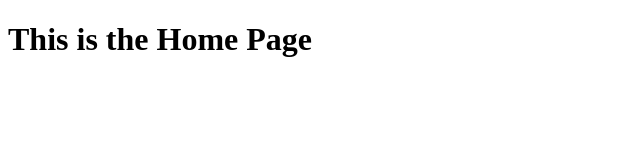
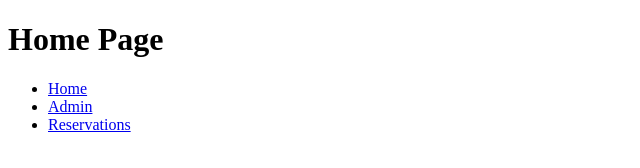
Before and after one commit to Julia22123/FinalProject4320Team6, a plain HTML site: page templates/index.html in a window 1280 px wide. Shown: the whole page, without its empty margins (0-640 px from the left). Drawn offline with Linux system fonts and the light colour scheme.

Commit message:
Updated the index.html
added links to change from index.html to other html pages and added some notes.

```diff
--- a/templates/index.html
+++ b/templates/index.html
@@ -1,9 +1,31 @@
+<!--
+    Home page needs to show menu that let's user pick
+    admin login or reserve a seat
+-->
 <!DOCTYPE html>
-<html>
+
+<!--boilerplate-->
+<html lang="en">
 <head>
-    <title>Home Page</title>
+
+    <meta charset="UTF-8">
+    <meta http-equiv="X-UA-Compatible" content="IE=edge">
+    <meta name="viewport" content="width=device-width, initial-scale=1.0">
+    <!--title of our project to show up on the tab-->
+    <title>IT4320 Team6 Final Project</title>
+    <!--link to external css style sheet-->
+    <link rel="stylesheet" href="static\css\indexStyle.css">
 </head>
+
+<!--body-->
 <body>
-    <h1>This is the Home Page</h1>
+    <h1>Home Page</h1>
+
+    <ul>
+        <!--links to other pages need to change it to options instead of links-->
+        <li><a href="index.html">Home</a></li>
+        <li><a href="admin.html">Admin</a></li>
+        <li><a href="reservations.html">Reservations</a></li>
+    </ul>
 </body>
 </html>
```
